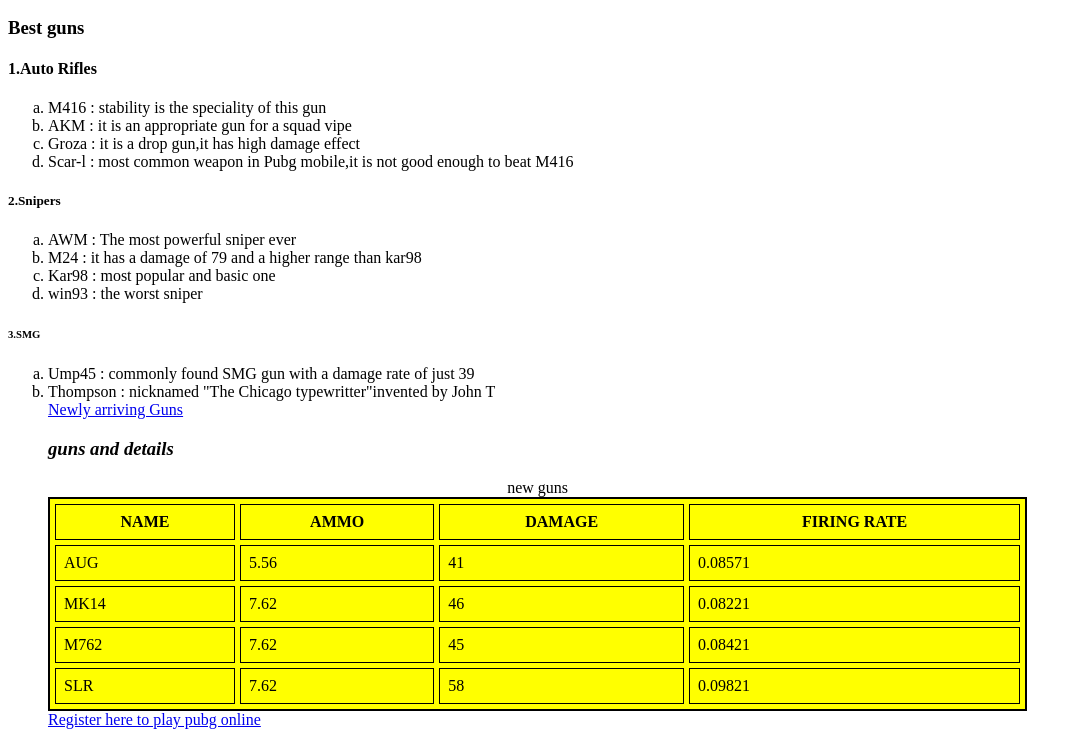
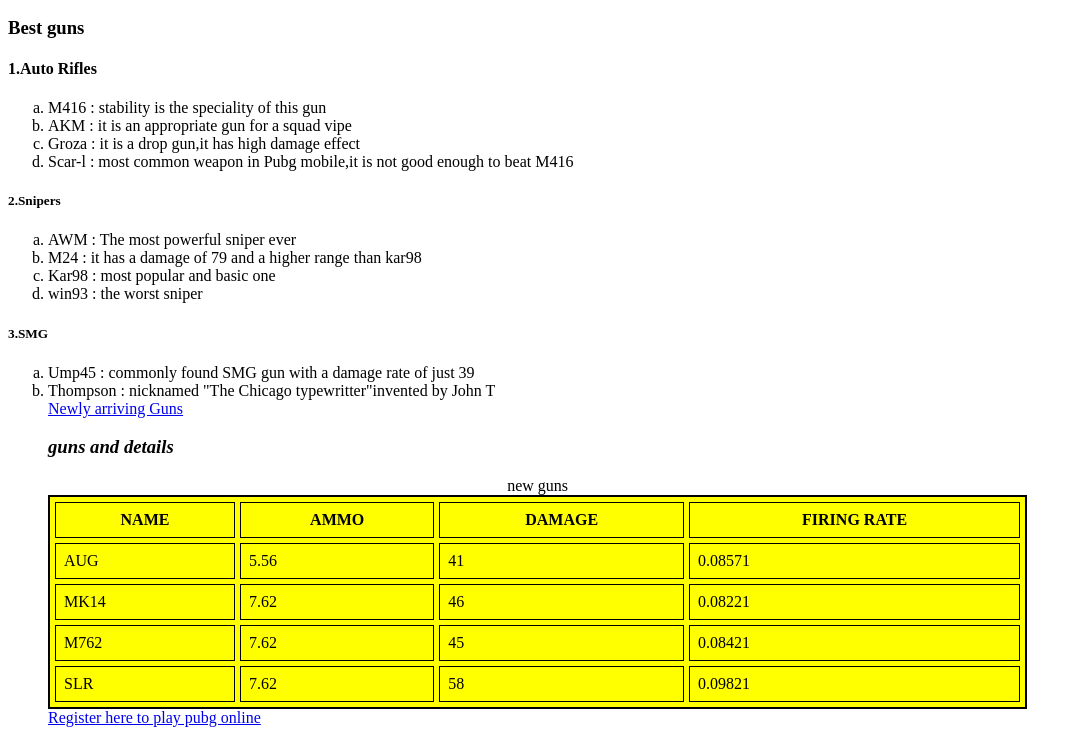
Before and after one commit to shamaltv/Shamal-pubg, a plain HTML site: page index.html in a window 1280 px wide. Shown: the part 584-1329 px from the top of the page, without its empty margins (0-1082 px from the left). Drawn offline with Linux system fonts and the light colour scheme.

Commit message:
Update index.html

```diff
--- a/index.html
+++ b/index.html
@@ -24,7 +24,7 @@
     <li>Kar98 : most popular and basic one</li>
     <li>win93 : the worst sniper</li>
     </ol>
-    <h6>3.SMG</h6>
+    <h5>3.SMG</h5>
     <ol type="a">
     <li>Ump45 : commonly found SMG gun with a damage rate of just 39</li>
     <li>Thompson : nicknamed "The Chicago typewritter"invented by John T</li>
```
